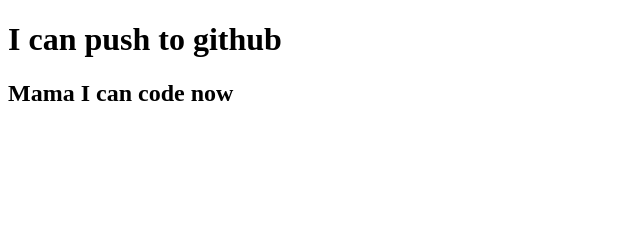
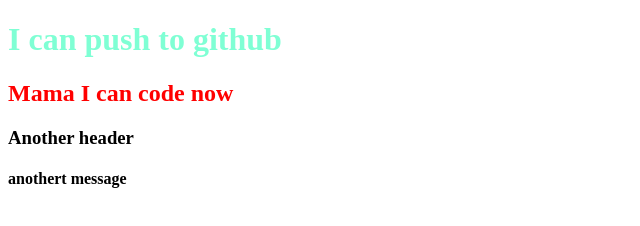
Before and after one commit to irfanjamil17/my-second-repo, a plain HTML site: page index.html in a window 1280 px wide. Shown: the whole page, without its empty margins (0-640 px from the left). Drawn offline with Linux system fonts and the light colour scheme.

Commit message:
paragraph and color added

```diff
--- a/index.html
+++ b/index.html
@@ -5,9 +5,12 @@
     <meta http-equiv="X-UA-Compatible" content="IE=edge">
     <meta name="viewport" content="width=device-width, initial-scale=1.0">
     <title>Document</title>
+    <link rel="stylesheet" href="style.css">
 </head>
 <body>
     <h1> I can push to github</h1>
     <h2>Mama I can code now</h2>
+    <h3>Another header </h3>
+    <h4>anothert message</h4>
 </body>
 </html>
--- /dev/null
+++ b/style.css
@@ -0,0 +1,6 @@
+h1{
+    color: aquamarine;
+}
+h2{
+    color: red;
+}
```
